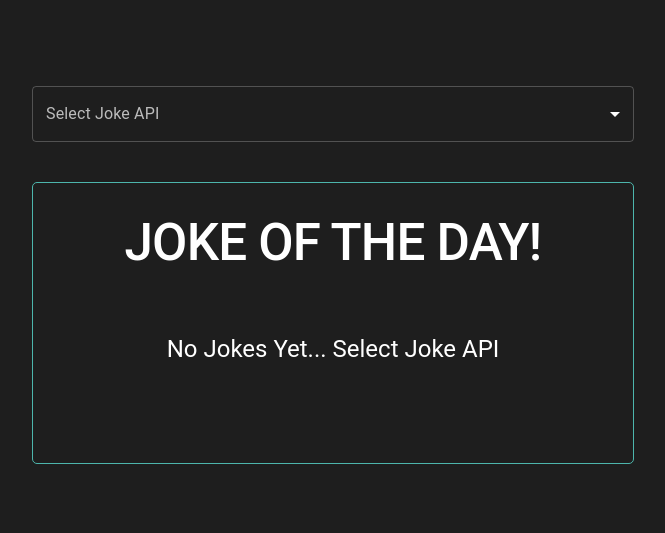
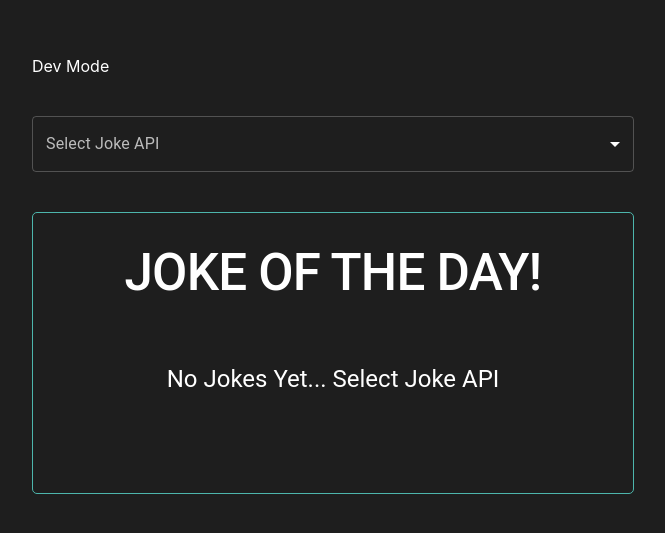
Before and after one commit to judityc/jokes-app, a React (Vite) app: page / in a window 1280 px wide. Shown: the part 125-658 px from the top of the page, without its empty margins (307-972 px from the left). Built offline with nearby package versions, Linux system fonts and the light colour scheme.

Commit message:
Add dev mode indicator

```diff
--- a/src/App.tsx
+++ b/src/App.tsx
@@ -22,8 +22,11 @@ function App() {
 
   const JokeComponent = getJokeComponent(selectedJokeApi);
 
+  const isDevMode = import.meta.env.DEV;
+
   return (
     <AppLayout>
+      {isDevMode && <p>Dev Mode</p>}
       <SelectJoke
         onSelectJokeApi={setSelectedJokeApi}
         selectedJokeApi={selectedJokeApi}
```
